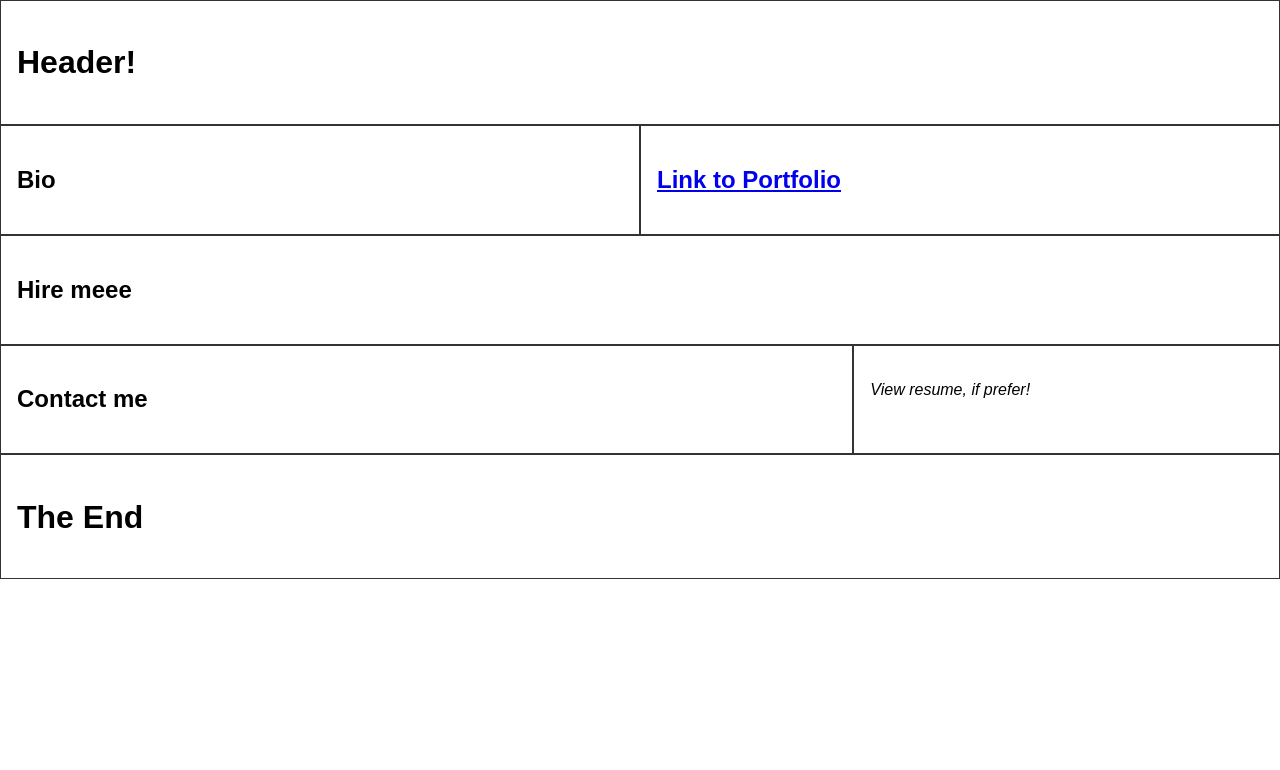
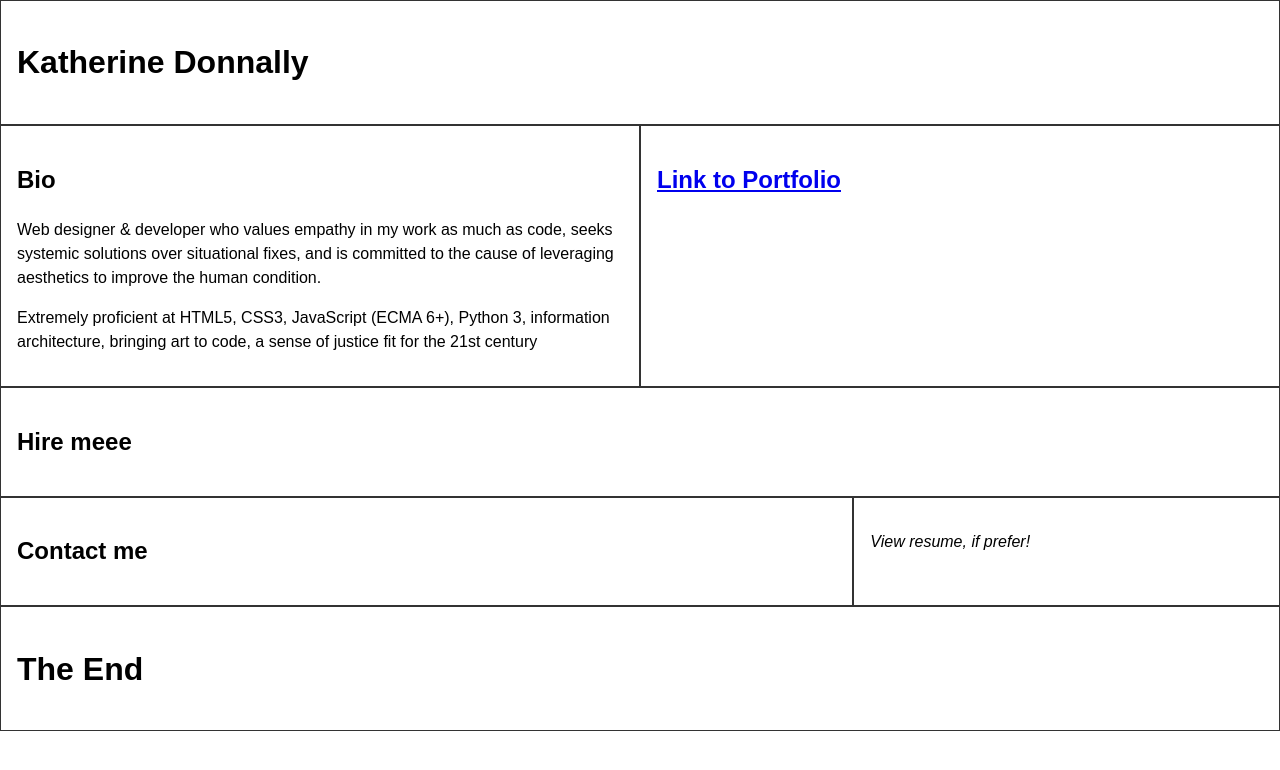
Before and after one commit to kbdonnally/katherinedoes.design, a Jekyll site: the page built from pages/home-1.html, in a window 1280 px wide. Shown: the top 770 px of the page. Built offline with Jekyll 4.4.1, drawn with Linux system fonts in a browser that asks for light colours.

Commit message:
Add real text for header + bio
- Vs filler/no text at all for bio

```diff
--- a/pages/home-1.html
+++ b/pages/home-1.html
@@ -8,12 +8,16 @@ permalink: /home-html/
 	<main class="home-grid-wrapper"> <!-- keeps structure separate from bg styles -->
 		<!-- page header: -->
 		<header class="home__header">
-			{{ '# Header!' | markdownify }}
+			{{ '# Katherine Donnally' | markdownify }}
 		</header>
 
 		<!-- bio: -->
 		<section class="home__bio">
 			{{ '## Bio' | markdownify }}
+
+			<p>Web designer & developer who values empathy in my work as much as code, seeks systemic solutions over situational fixes, and is committed to the cause of leveraging aesthetics to improve the human condition.</p>
+
+			<p>Extremely proficient at HTML5, CSS3, JavaScript (ECMA 6+), Python 3, information architecture, bringing art to code, a sense of justice fit for the 21st century</p>
 		</section>
 
 		<!-- portfolio link: -->
```
